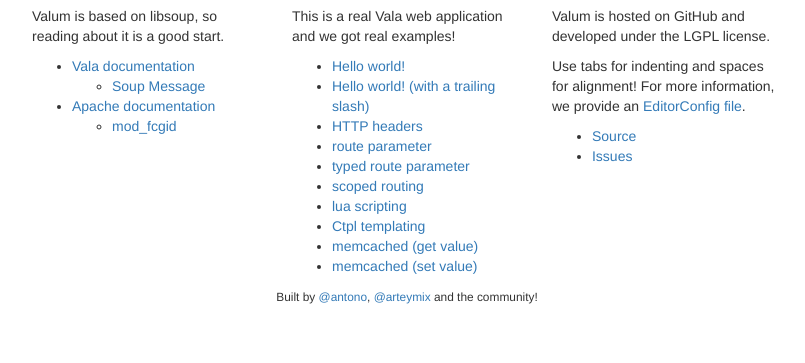
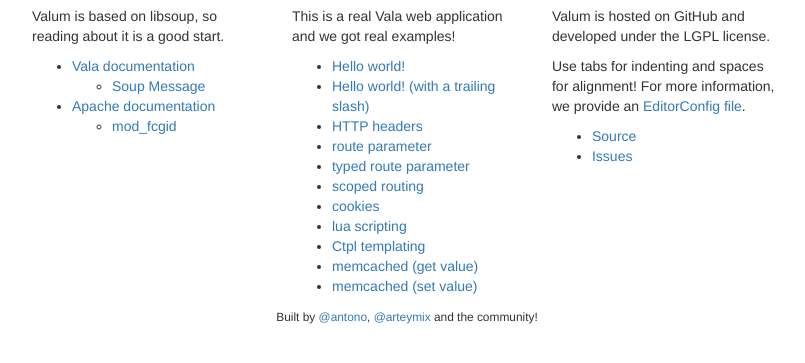
Before and after one commit to valum-framework/valum, a Python web app: template app/templates/home.html in a window 1280 px wide. Shown: the part 210-573 px from the top of the page, without its empty margins (233-1038 px from the left). Run offline with Jinja, Linux system fonts and the light colour scheme; the template is opened without the code that fills it, so the values that code supplies are empty; some libraries are stand-ins or nearby versions.

Commit message:
Provides cookies in Request and Response.
libsoup provide a nice api for handling Cookie, so a Request now provide
a Gee.List<Soup.Cookie> for the Cookie headers.

Similarly, a Response will provide the same list for the Set-Cookie
headers.

I have added a sample endpoint to test cookies.

```diff
--- a/app/templates/home.html
+++ b/app/templates/home.html
@@ -52,6 +52,7 @@
                 <li><a href="/hello/world">route parameter</a></li>
                 <li><a href="/users/4/edit">typed route parameter</a></li>
                 <li><a href="/admin/fun/hack">scoped routing</a></li>
+                <li><a href="/cookies">cookies</a></li>
                 <li><a href="/lua">lua scripting</a></li>
                 <li><a href="/ctpl/foo/bar">Ctpl templating</a></li>
                 <li><a href="/memcached/get/bar">memcached (get value)</a></li>
```
Also changed, not shown: 2 other files.
